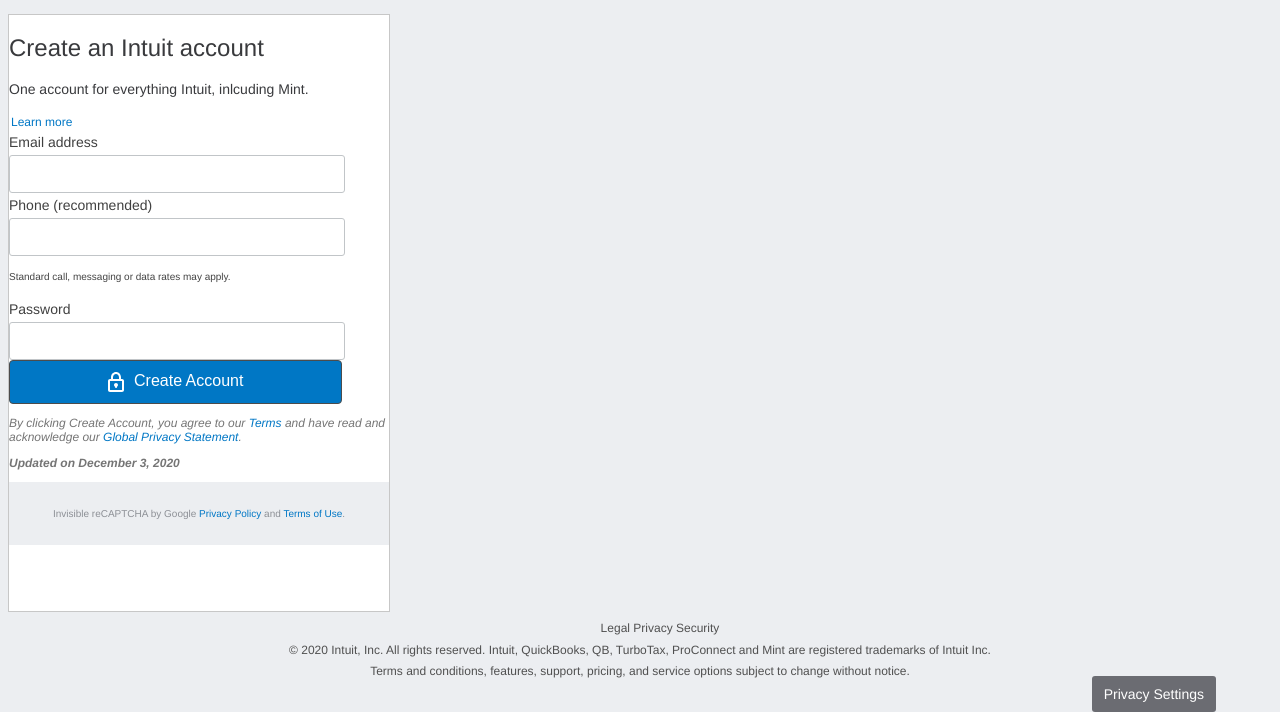
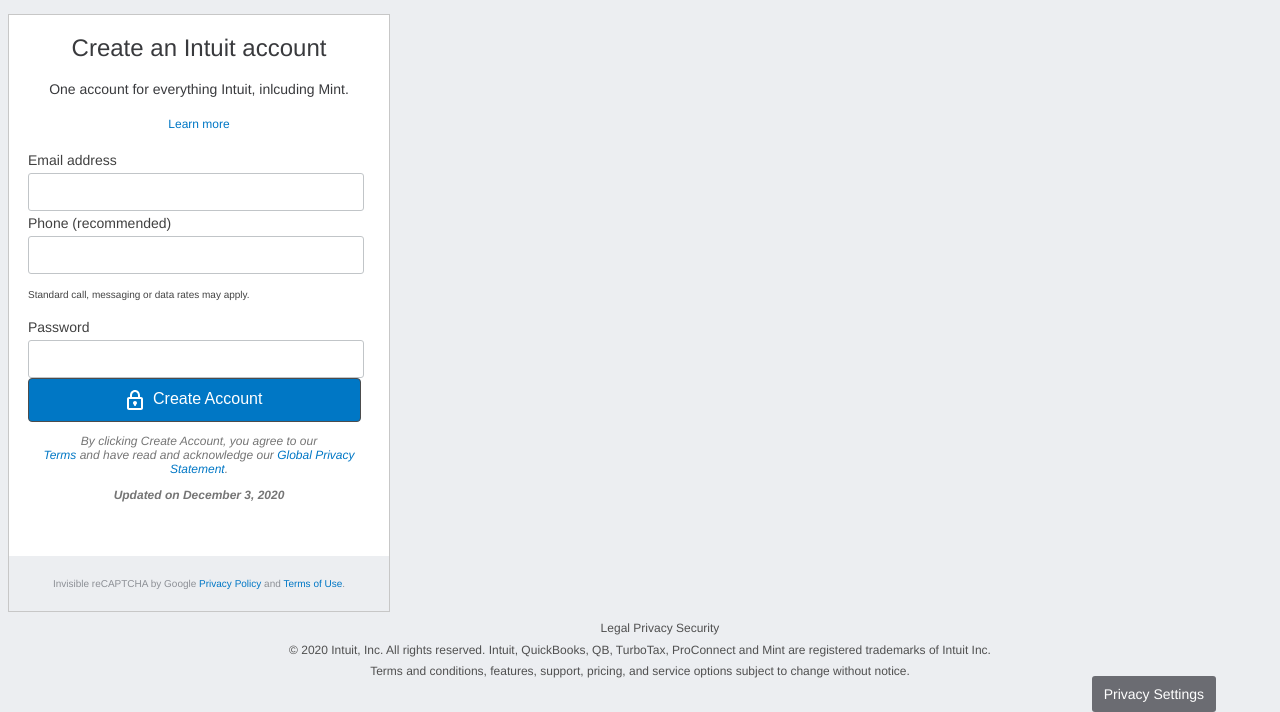
Before and after one commit to mrhaffner/HTML-Forms, a plain HTML site: page index.html in a window 1280 px wide. Shown: the part 88-800 px from the top of the page. Drawn offline with Linux system fonts and the light colour scheme.

Commit message:
added some alignment to the form

```diff
--- a/index.html
+++ b/index.html
@@ -41,9 +41,9 @@
             <div>
                 <h2 class="title">Create an Intuit account</h2>
                 <p class="sub-title">One account for everything Intuit, inlcuding Mint.</p>
-                <a class="link" href="https://accounts-help.lc.intuit.com/questions/1582580-creating-an-account">Learn more</a>
+                <p class="txt-center"><a class="link" href="https://accounts-help.lc.intuit.com/questions/1582580-creating-an-account">Learn more</a></p>
             </div>
-            <form>
+            <form class="input-form">
                 <div>
                     <label>
                         Email address
@@ -69,8 +69,8 @@
                     Create Account
                 </button>
             </form>
-            <div>
-                <p class="disclaimer">By clicking Create Account, you agree to our <a href="https://www.mint.com/terms">Terms</a> and have read and acknowledge our <a href="https://www.intuit.com/privacy/statement/">Global Privacy Statement</a>.</p>
+            <div class="disclaimer-container">
+                <p>By clicking Create Account, you agree to our<br> <a href="https://www.mint.com/terms">Terms</a> and have read and acknowledge our <a href="https://www.intuit.com/privacy/statement/">Global Privacy<br> Statement</a>.</p>
                 <p class="disclaimer-bold">Updated on December 3, 2020</p>
             </div>
             <div class="form-footer">
--- a/style.css
+++ b/style.css
@@ -133,6 +133,7 @@ li {
     border: 1px solid #c7c7c7;
     width: 380px;
     height: 596px;
+    position: relative;
 }
 
 .title {
@@ -140,6 +141,7 @@ li {
     font-weight: 400;
     line-height: 1.1;
     font-size: 24px;
+    text-align: center;
 }
 
 .sub-title {
@@ -147,9 +149,19 @@ li {
     font-size: 14px;
     font-weight: 300;
     line-height: 1.2;
+    text-align: center;
 }
 
-label {
+.txt-center {
+    text-align: center;
+}
+
+.input-form {
+    margin: auto;
+    width: 90%;
+}
+
+.form-container label {
     font-weight: normal;
     color: #404040;
     font-size: 14px;
@@ -189,13 +201,14 @@ input:focus {
     padding: 6px 12px;
 }
 
-.disclaimer {
+.disclaimer-container {
     font-size: 12px;
     font-style: italic;
     color: #757575;
+    text-align: center;
 }
 
-.disclaimer a {
+.disclaimer-container a {
     color: #0077C5;
     text-decoration: none;
 }
@@ -205,14 +218,18 @@ input:focus {
     font-style: italic;
     color: #757575;
     font-weight: bold;
+    text-align: center;
 }
 
 .form-footer {
     background-color: #ECEEF1;
-    padding: 16px;
+    padding: 12px 0;
     text-align: center;
     font-size: 10px;
     color: #8d9096;
+    position: absolute;
+    bottom: 0px;
+    width: 100%
 
 }
 
@@ -245,7 +262,6 @@ input:focus {
     right: 5%;
     vertical-align: middle;
     color: #fff;
-
     margin: 0;
     padding: 10px 12px;
     outline: none;
```
